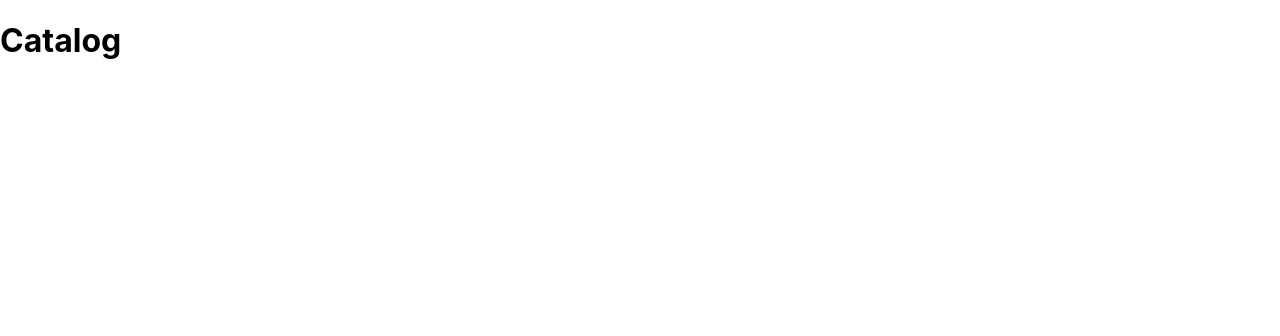
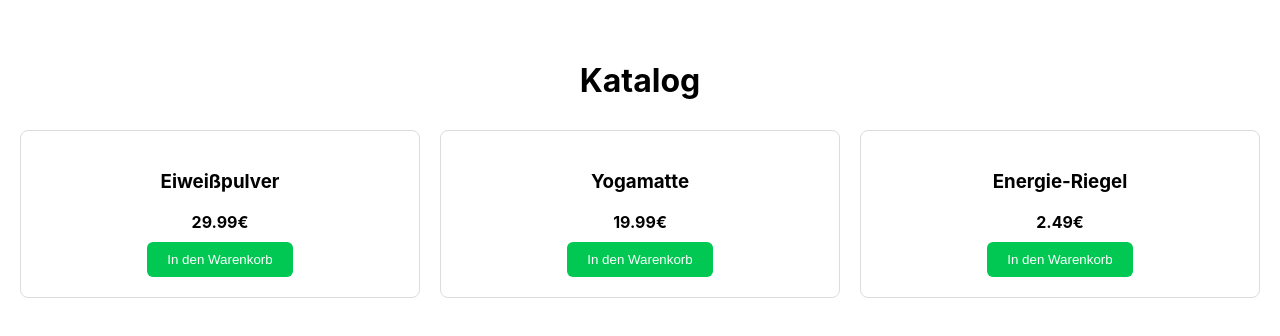
Before and after one commit to vitaflex-store/Enerthic2, a Next.js app: page /catalog in a window 1280 px wide. Shown: the top 336 px of the page. Built offline with nearby package versions, Linux system fonts and the light colour scheme.

Commit message:
Update catalog.js

```diff
--- a/pages/catalog.js
+++ b/pages/catalog.js
@@ -1 +1,34 @@
-export default function Catalog() { return <h1>Catalog</h1>; }
+import { useRouter } from 'next/router';
+
+const products = [
+  { id: 1, name: { de: 'Eiweißpulver', es: 'Proteína', en: 'Protein' }, price: '29.99€' },
+  { id: 2, name: { de: 'Yogamatte', es: 'Colchoneta de yoga', en: 'Yoga mat' }, price: '19.99€' },
+  { id: 3, name: { de: 'Energie-Riegel', es: 'Barrita energética', en: 'Energy bar' }, price: '2.49€' },
+];
+
+export default function Catalog() {
+  const { locale } = useRouter();
+
+  const addToCartLabel = {
+    de: 'In den Warenkorb',
+    es: 'Agregar al carrito',
+    en: 'Add to cart'
+  };
+
+  return (
+    <main style={{ padding: '40px 20px', fontFamily: 'Inter, sans-serif' }}>
+      <h1 style={{ textAlign: 'center', marginBottom: '30px' }}>Katalog</h1>
+      <div style={{ display: 'grid', gridTemplateColumns: 'repeat(auto-fit, minmax(220px, 1fr))', gap: '20px' }}>
+        {products.map(product => (
+          <div key={product.id} style={{ border: '1px solid #ddd', padding: '20px', borderRadius: '8px', textAlign: 'center' }}>
+            <h3>{product.name[locale]}</h3>
+            <p style={{ fontWeight: 'bold', marginBottom: '10px' }}>{product.price}</p>
+            <button style={{ backgroundColor: '#00c853', border: 'none', padding: '10px 20px', color: '#fff', borderRadius: '6px', cursor: 'pointer' }}>
+              {addToCartLabel[locale]}
+            </button>
+          </div>
+        ))}
+      </div>
+    </main>
+  );
+}
```
